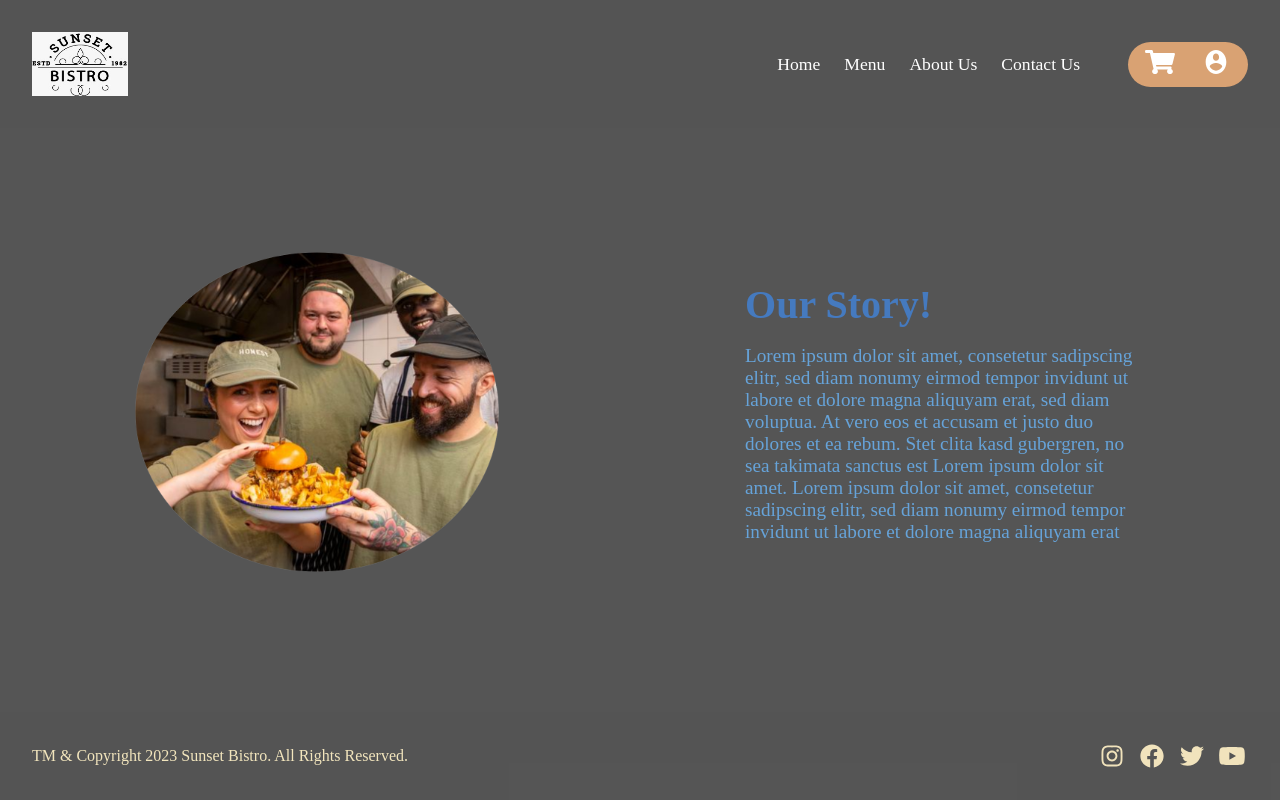
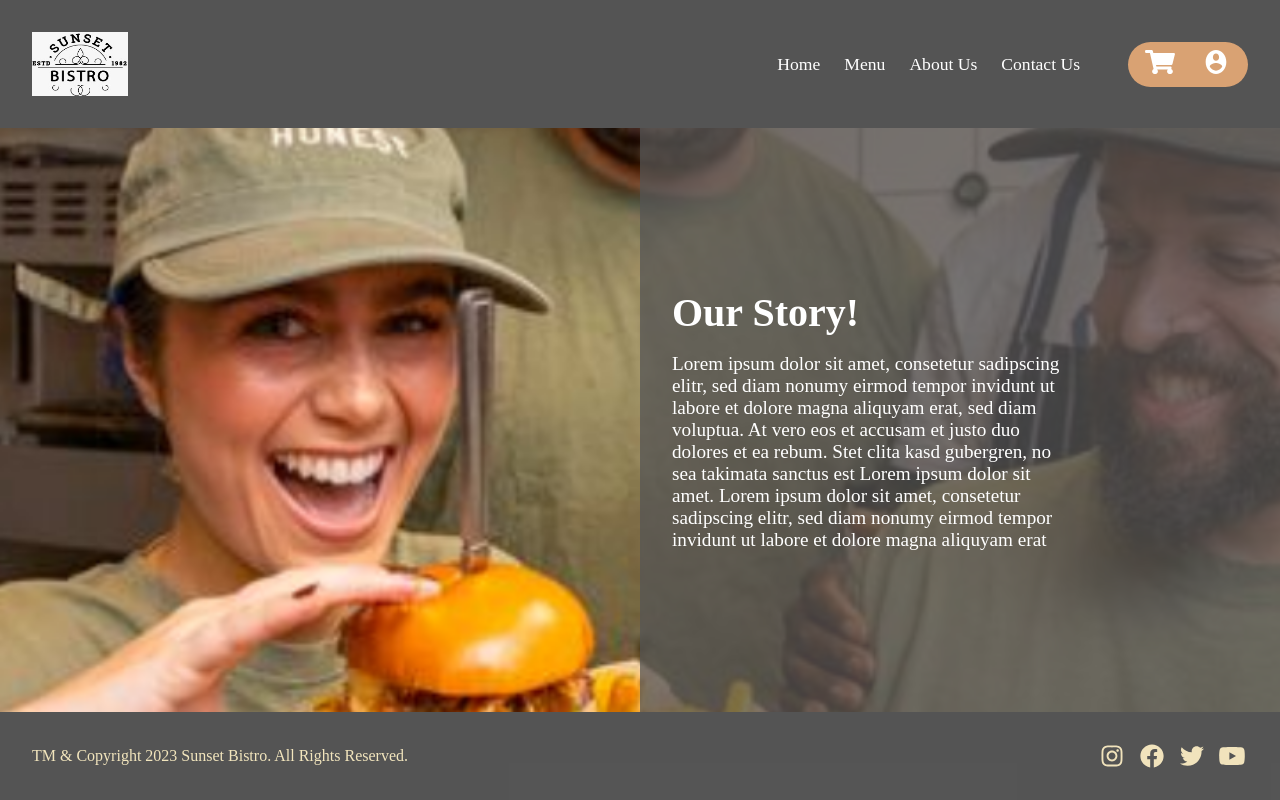
Before and after one commit to PROG1896-Capstone/capstone-frontend, a Next.js app: page /about in a window 1280 px wide. Built offline with nearby package versions, Linux system fonts and the light colour scheme.

Commit message:
Update about page design

```diff
--- a/src/app/about/about.module.css
+++ b/src/app/about/about.module.css
@@ -1,28 +1,31 @@
 .page {
-  display: flex;
-  flex-direction: row;
-  justify-content: space-around;
-  align-items: center;
-  gap: 2.5rem;
-  padding: 0 2rem 1rem;
+  display: grid;
+  grid-template: 1fr / 1fr 1fr;
+  background: url("../../assets/img-about.png");
+  background-size: 135%;
+  background-position: center;
+  background-repeat: no-repeat;
 }
 
-.column {
+.container {
+  grid-area: 1 / 2 / span 1 / span 1;
   display: flex;
   flex-direction: column;
-  justify-content: flex-start;
+  justify-content: center;
   align-items: flex-start;
+  background-color: rgba(85, 85, 85, 0.75);
+  padding: 2rem;
 }
 
 .heading {
-  color: #457abf;
+  color: #ffffff;
   font-size: 2.5rem;
   line-height: 3rem;
   margin: 0;
 }
 
 .paragraph {
-  color: #66a3d9;
+  color: #ffffff;
   max-width: 25rem;
   font-size: 1.2rem;
   margin: 1rem 0 0 0;
@@ -34,10 +37,12 @@
   height: 20rem;
 }
 
-@media (max-width: 850px) {
+@media (max-width: 600px) {
   .page {
-    flex-direction: column;
-    justify-content: flex-start;
-    padding-block: 1rem 4rem;
+    grid-template: 1fr 1fr / 1fr;
+  }
+
+  .container {
+    grid-area: 1 / 1 / span 2 / span 1;
   }
 }
--- a/src/app/about/page.jsx
+++ b/src/app/about/page.jsx
@@ -5,10 +5,7 @@ import styles from "./about.module.css";
 export const About = () => {
   return (
     <div className={styles.page}>
-      <div className={styles.column}>
-        <Image className={styles.img} src={imgAbout} alt="img-about" />
-      </div>
-      <div className={styles.column}>
+      <div className={styles.container}>
         <h1 className={styles.heading}>Our Story!</h1>
         <p className={styles.paragraph}>
           Lorem ipsum dolor sit amet, consetetur sadipscing elitr, sed diam
--- a/src/app/home.module.css
+++ b/src/app/home.module.css
@@ -7,6 +7,7 @@
   background: url("../assets/img-home-burgers.png");
   background-size: cover;
   background-position: center;
+  background-repeat: no-repeat;
 }
 
 .page_container {
```
